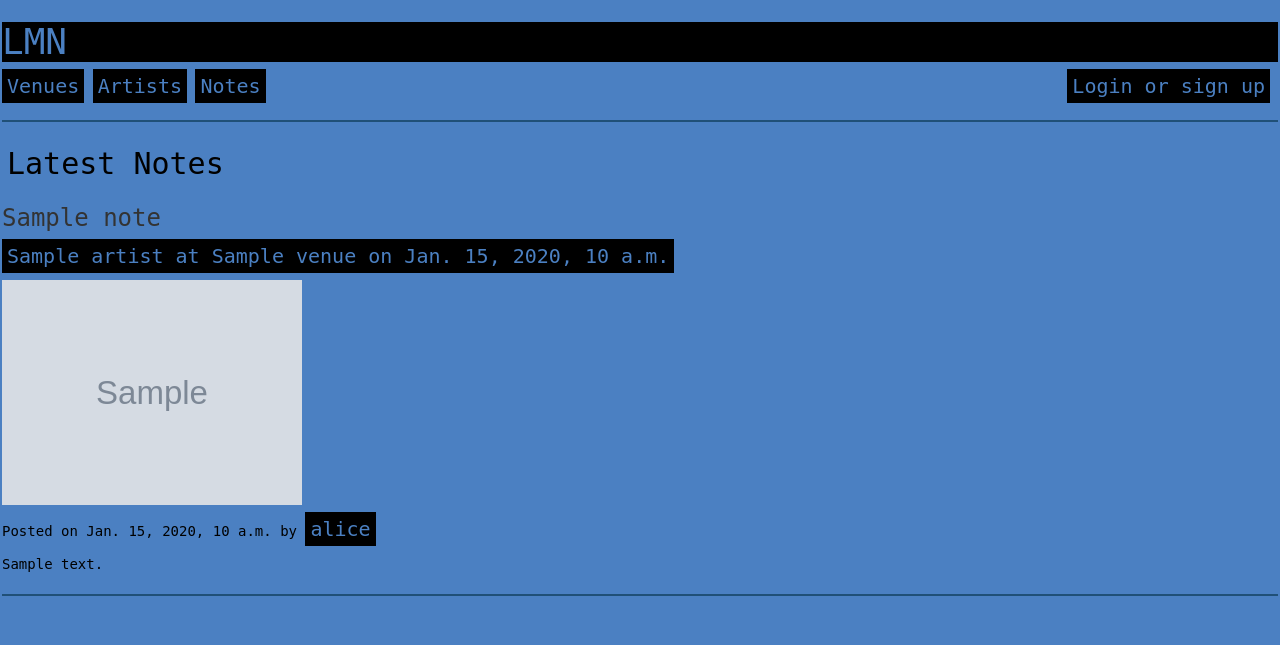
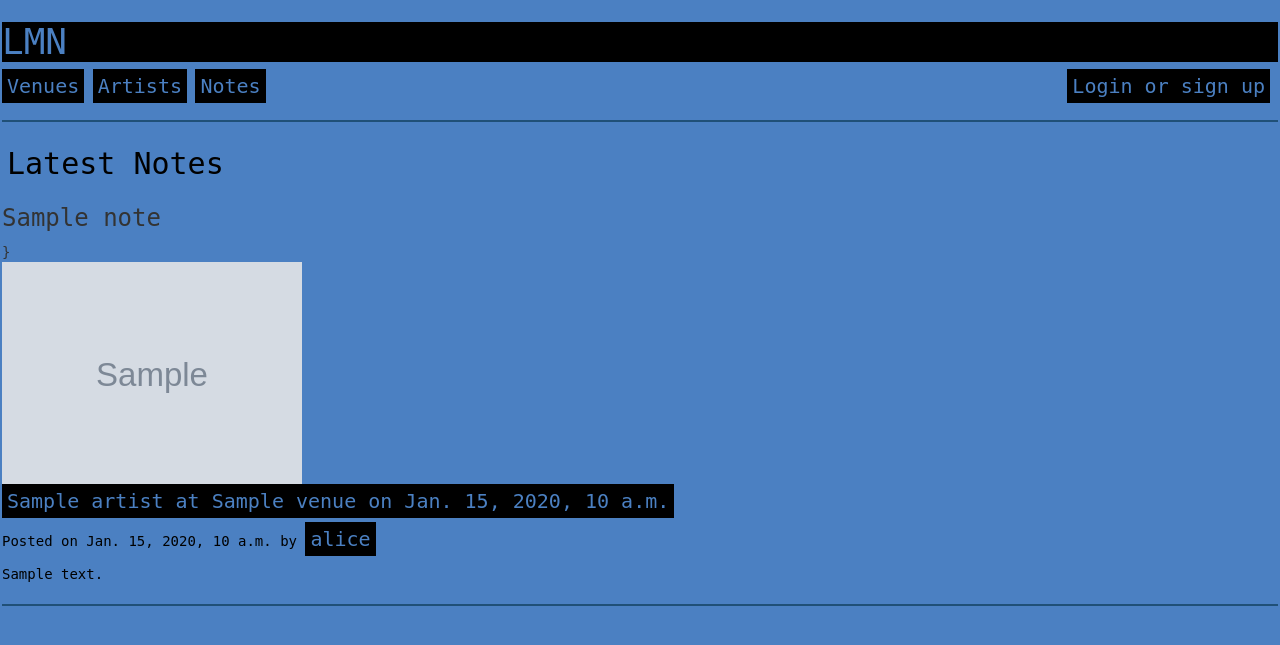
Before and after one commit to theunixman/lmn, a Django app: page /notes/latest/ in a window 1280 px wide. Shown: the top 645 px of the page. Run offline with Django 3.2, Linux system fonts and the light colour scheme; data comes from the database, SQL or seed files in the repository; tables that the repository leaves empty hold one stand-in row (values such as "Sample post"); grey boxes marked "Sample" are stand-in pictures; parts of the project's set-up code (start-up, migrations or seed data) failed here and were passed over; some libraries are stand-ins or nearby versions.

Commit message:
fixed no picture attribute error on note_list

```diff
--- a/lmn/templates/lmn/notes/note_detail.html
+++ b/lmn/templates/lmn/notes/note_detail.html
@@ -7,6 +7,8 @@
 
 <p id="note_title"><b>{{ note.title}}</b></p>
     <p id="note_text">{{ note.text }} </p>
-    <img src="{{ note.picture.url }}" width="300">
+    {% if note.picture.url}}
+        <img src="{{ note.picture.url }}" width="300">
+    {% endif %}}
 
 {% endblock %}
--- a/lmn/templates/lmn/notes/note_list.html
+++ b/lmn/templates/lmn/notes/note_list.html
@@ -14,10 +14,13 @@
 
 <div id="note_{{ note.pk }}">
   <h3 class="note_title">{{ note.title }}</h3>
+    {% if note.picture %}}
+    <img src="{{ note.picture.url }}" width="300" class='img-responsive'>
+    {% endif %}
   <p class="show_info"><a href="{% url 'lmn:notes_for_show' show_pk=note.show.pk %}">{{ note.show.artist.name }} at {{ note.show.venue.name }} on {{ note.show.show_date }}</a></p>
-    <P> <img src=" {{ note.picture.url }}" width="300"></P>
   <P class="note_info">Posted on {{ note.posted_date }} by <a class='user' href="{% url 'lmn:user_profile' user_pk=note.user.pk %}">{{ note.user.username }}</a></p>
   <p class='note_text'>{{ note.text|truncatechars:100 }}</p>
+
 
   <hr>
 
```
